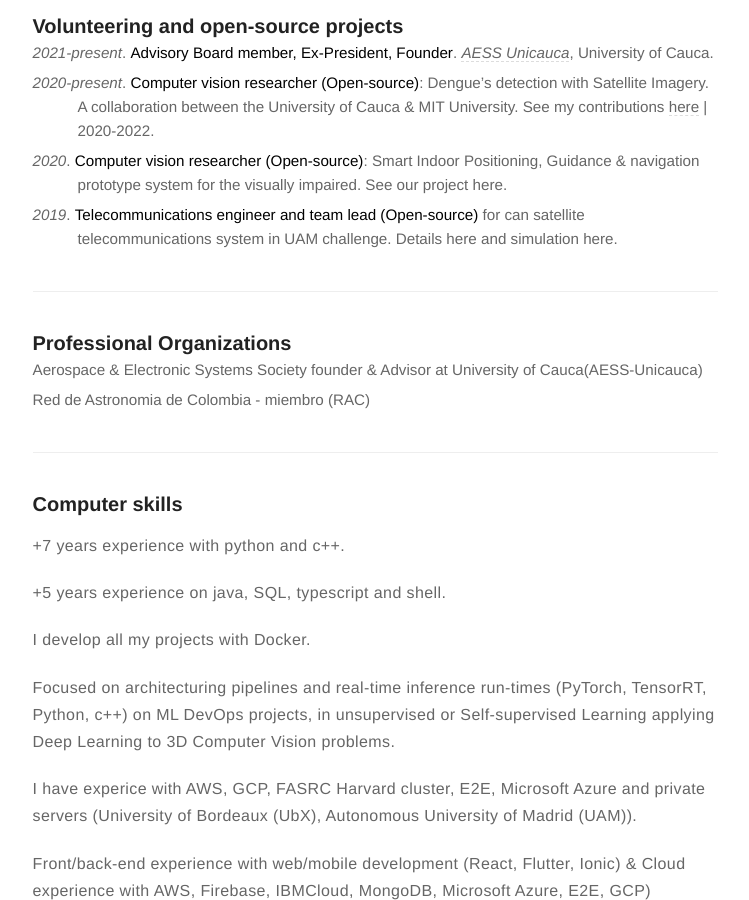
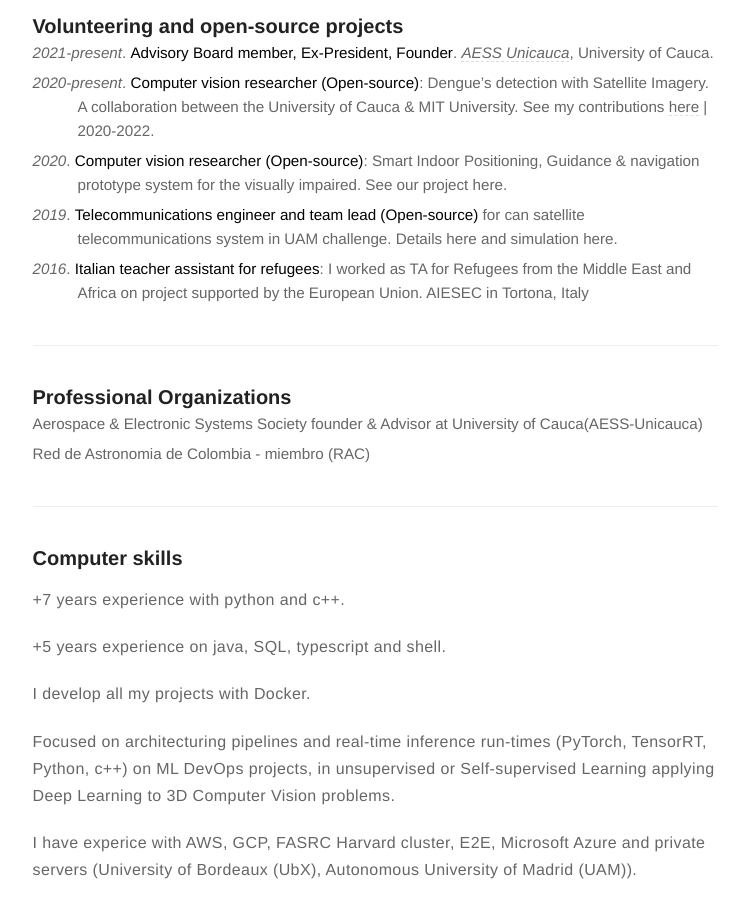
Before and after one commit to sebasmos/sebasmos.github.io, a Jekyll site: the page built from cv.md, in a window 1280 px wide and 900 px high, scrolled down 4938 px. Shown: the whole window, without its empty margins (265-1014 px from the left). Built offline with Jekyll 4.4.1, drawn with Linux system fonts in a browser that asks for light colours.

Commit message:
voluntering experience of 2016

```diff
--- a/cv.md
+++ b/cv.md
@@ -113,6 +113,7 @@ collaboration between the University of Cauca & MIT University. See my contribut
 - *2020*. **Computer vision researcher (Open-source)**: Smart Indoor Positioning, Guidance & navigation
 prototype system for the visually impaired. See our project here.
 - *2019*. **Telecommunications engineer and team lead (Open-source)** for can satellite telecommunications system in UAM challenge. Details here and simulation here.
+- *2016*. **Italian teacher assistant for refugees**: I worked as TA for Refugees from the Middle East and Africa on project supported by the European Union. AIESEC in Tortona, Italy
 
 <hr />
 ### Professional Organizations
```
